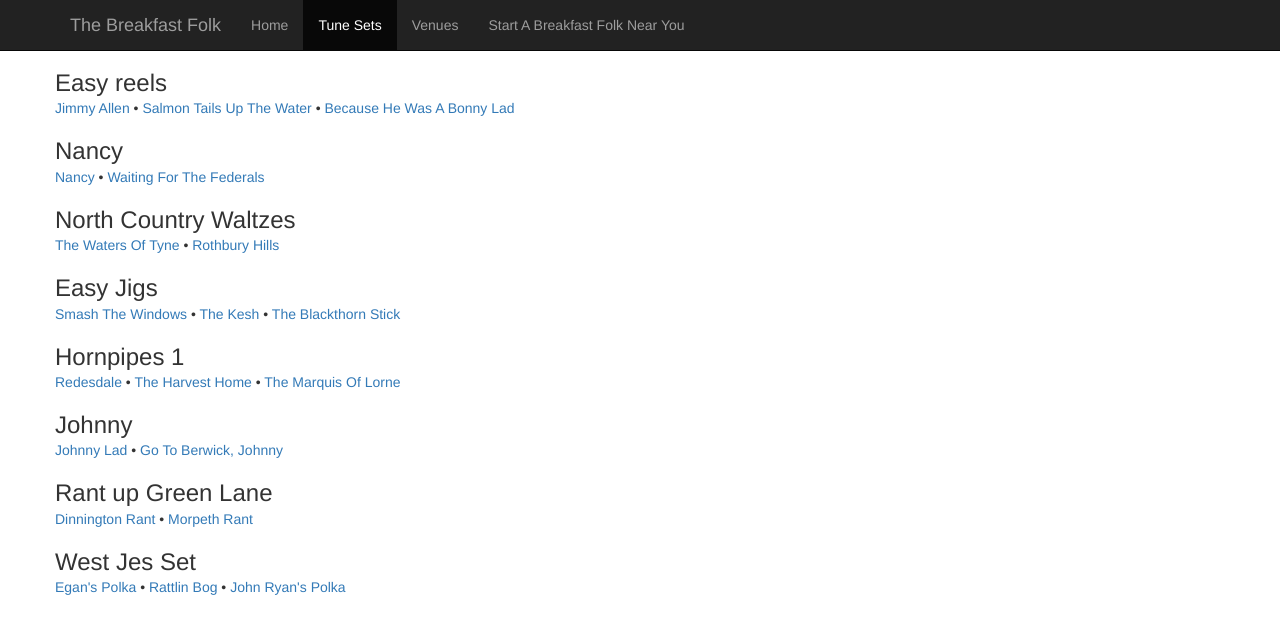
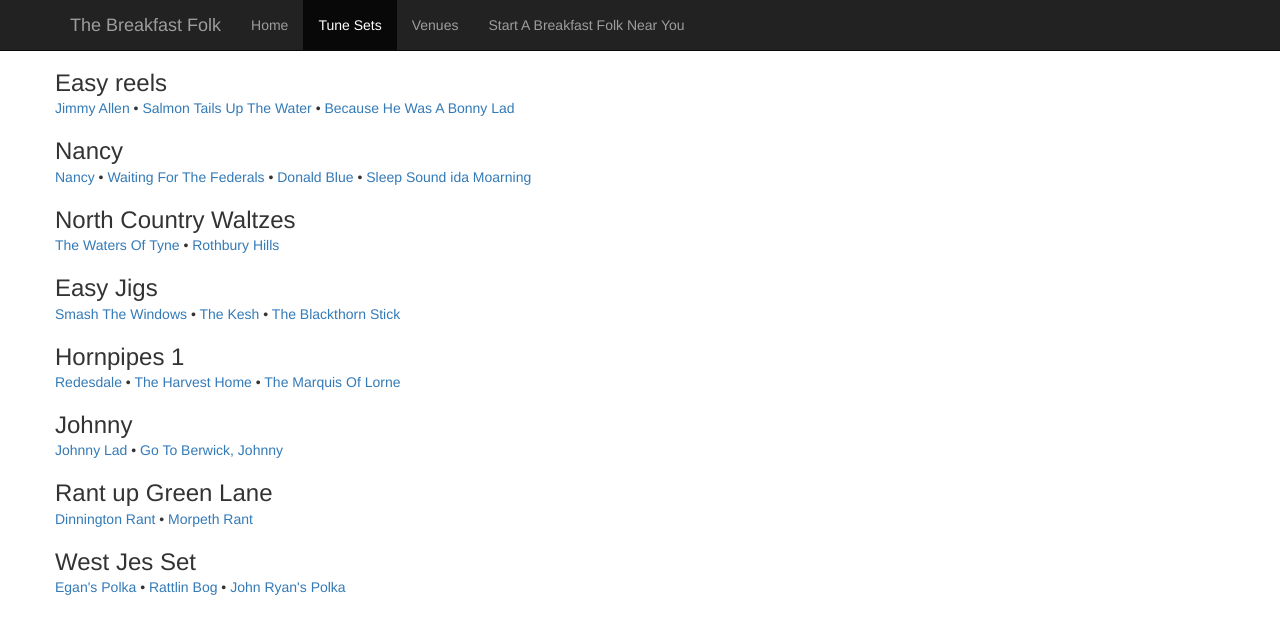
Before and after one commit to thebreakfastfolk/thebreakfastfolk.github.io, a Jekyll site: the page built from tune-sets.md, in a window 1280 px wide. Shown: the top 634 px of the page. Built offline with Jekyll 4.4.1, drawn with Linux system fonts in a browser that asks for light colours; nearby versions of some CDN libraries.

Commit message:
add tunes to nancy set

```diff
--- a/tune-sets.md
+++ b/tune-sets.md
@@ -9,7 +9,9 @@ sets:
     Because He Was A Bonny Lad: http://www.folktunefinder.com/tune/137306
   Nancy:
     Nancy: http://www.folktunefinder.com/tune/178209
-    Waiting For The Federals: http://www.folktunefinder.com/tune/107904
+    Waiting For The Federals: http://www.folktunefinder.com/tune/17031
+    Donald Blue: http://www.folktunefinder.com/tune/107904
+    Sleep Sound ida Moarning: http://www.folktunefinder.com/tune/186691/
   North Country Waltzes:
     The Waters Of Tyne: http://www.folktunefinder.com/tune/109281
     Rothbury Hills: http://www.folktunefinder.com/tune/186374
```
